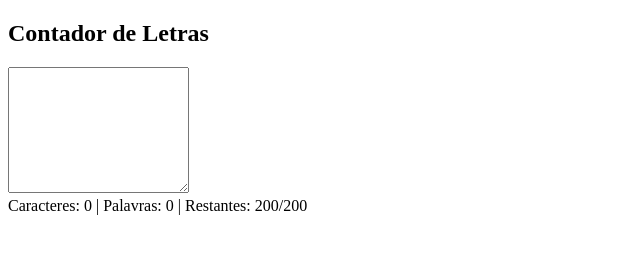
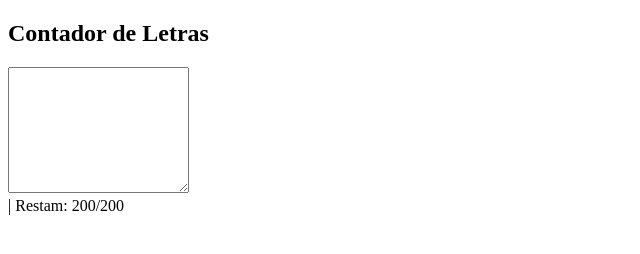
Before and after one commit to gabriellms10/ATIVIDADES-WEB-FRONTEND, a plain HTML site: page contador/index.html in a window 1280 px wide. Shown: the whole page, without its empty margins (0-640 px from the left). Drawn offline with Linux system fonts and the light colour scheme.

Commit message:
modificação  no span

```diff
--- a/contador/index.html
+++ b/contador/index.html
@@ -13,7 +13,7 @@
         <textarea id="campoTexto" rows="8"></textarea>
 
         <div class="contador">
-            <span id="contagem">Caracteres: 0 | Palavras: 0 | Restantes: 200/200</span>
+            <span id="contagem">Restam: 200/200</span>
         </div>
     </div>
 
--- a/contador/script.js
+++ b/contador/script.js
@@ -37,5 +37,5 @@
 
 
             elementoContagem.innerHTML =
-                `Caracteres: ${numCaracteres} | Palavras: ${numPalavras} | Restantes: ${caracteresRestantes}/${LIMITE_MAXIMO}`;
+                `| Restam: ${caracteresRestantes}/${LIMITE_MAXIMO}`;
         }
```
